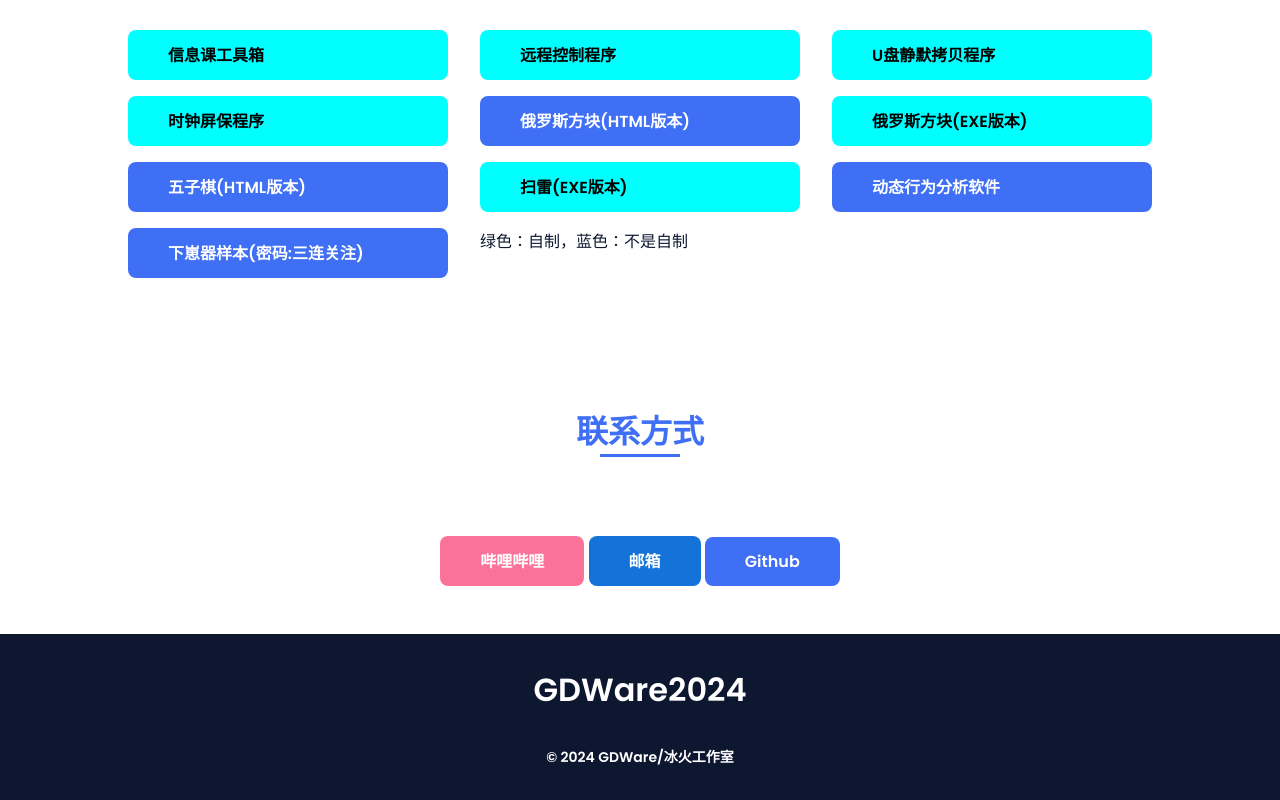
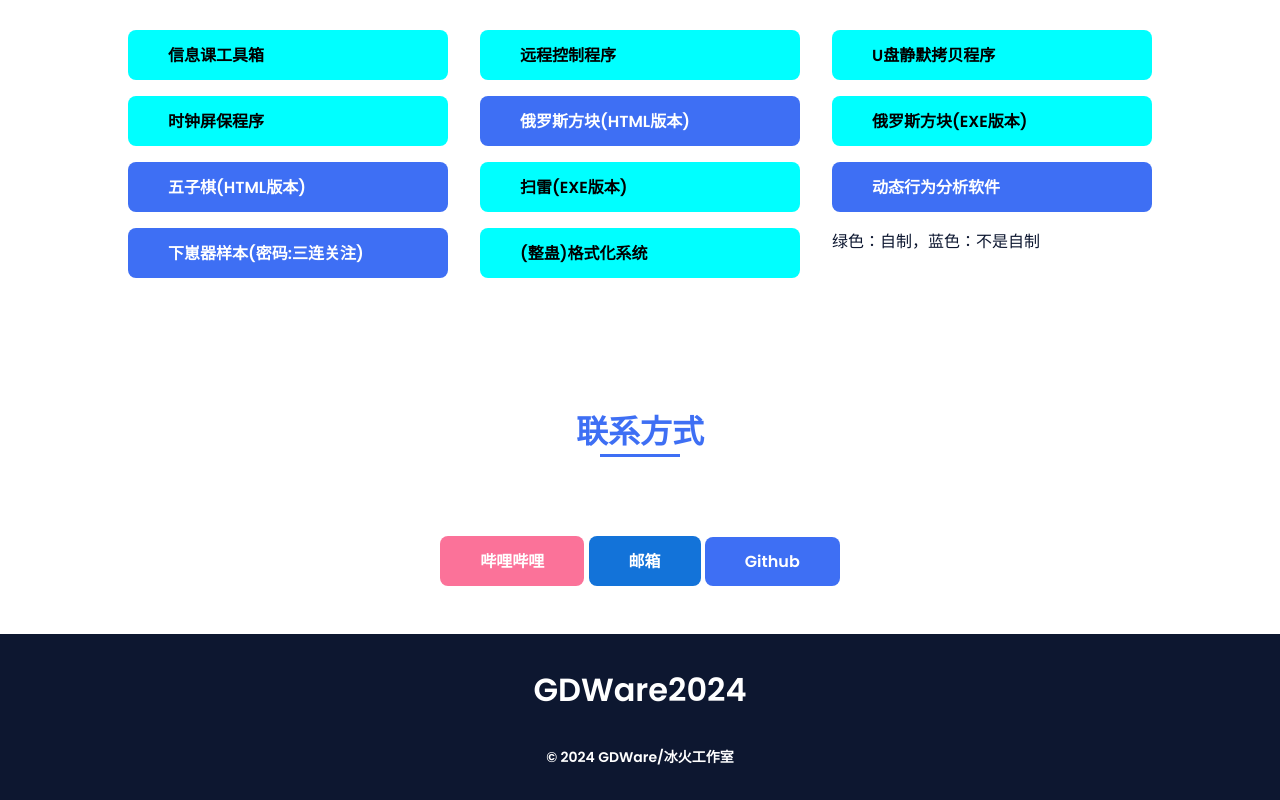
Before and after one commit to RCH2010/rch2010.github.io, a plain HTML site: page index.html in a window 1280 px wide. Shown: the part 1404-2204 px from the top of the page. Drawn offline with nearby package versions, Linux system fonts and the light colour scheme.

Commit message:
Update index.html

```diff
--- a/index.html
+++ b/index.html
@@ -93,6 +93,7 @@
                         <a href="https://makerz.lanzouo.com/iTotX248kc8f" class="button" style="background-color: aqua;color: #000000;">扫雷(EXE版本)</a>
                         <a href="https://makerz.lanzouo.com/iVafw248kg0b" class="button">动态行为分析软件</a>
                         <a href="https://makerz.lanzouo.com/b00crd1j0j" class="button">下崽器样本(密码:三连关注)</a>
+			<a href="https://makerz.lanzouo.com/iI3uw24bs1kh" class="button" style="background-color: aqua;color: #000000;">(整蛊)格式化系统</a>
                         <span>绿色：自制，蓝色：不是自制</span>
                 </div>
             </section>
```
